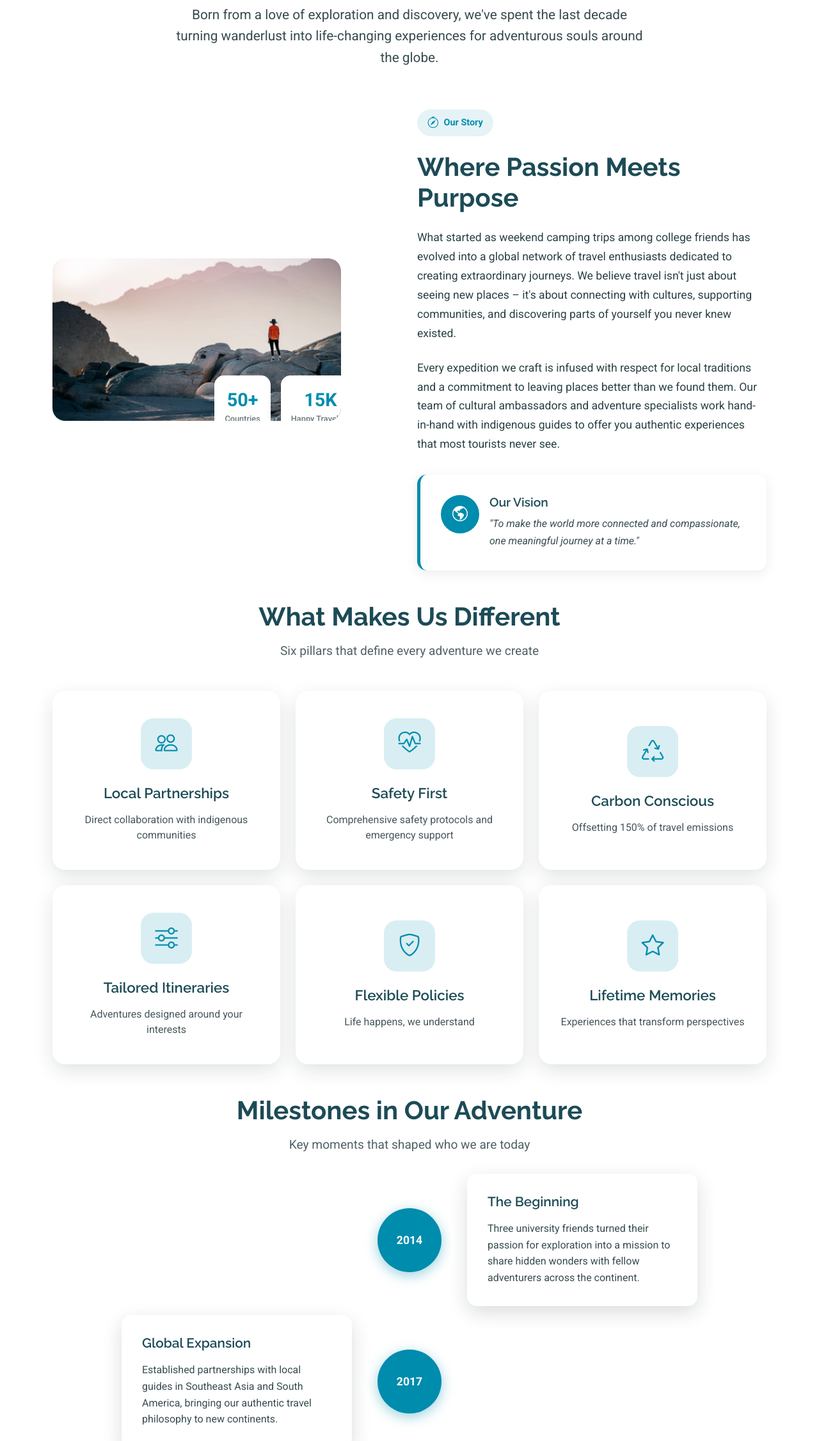
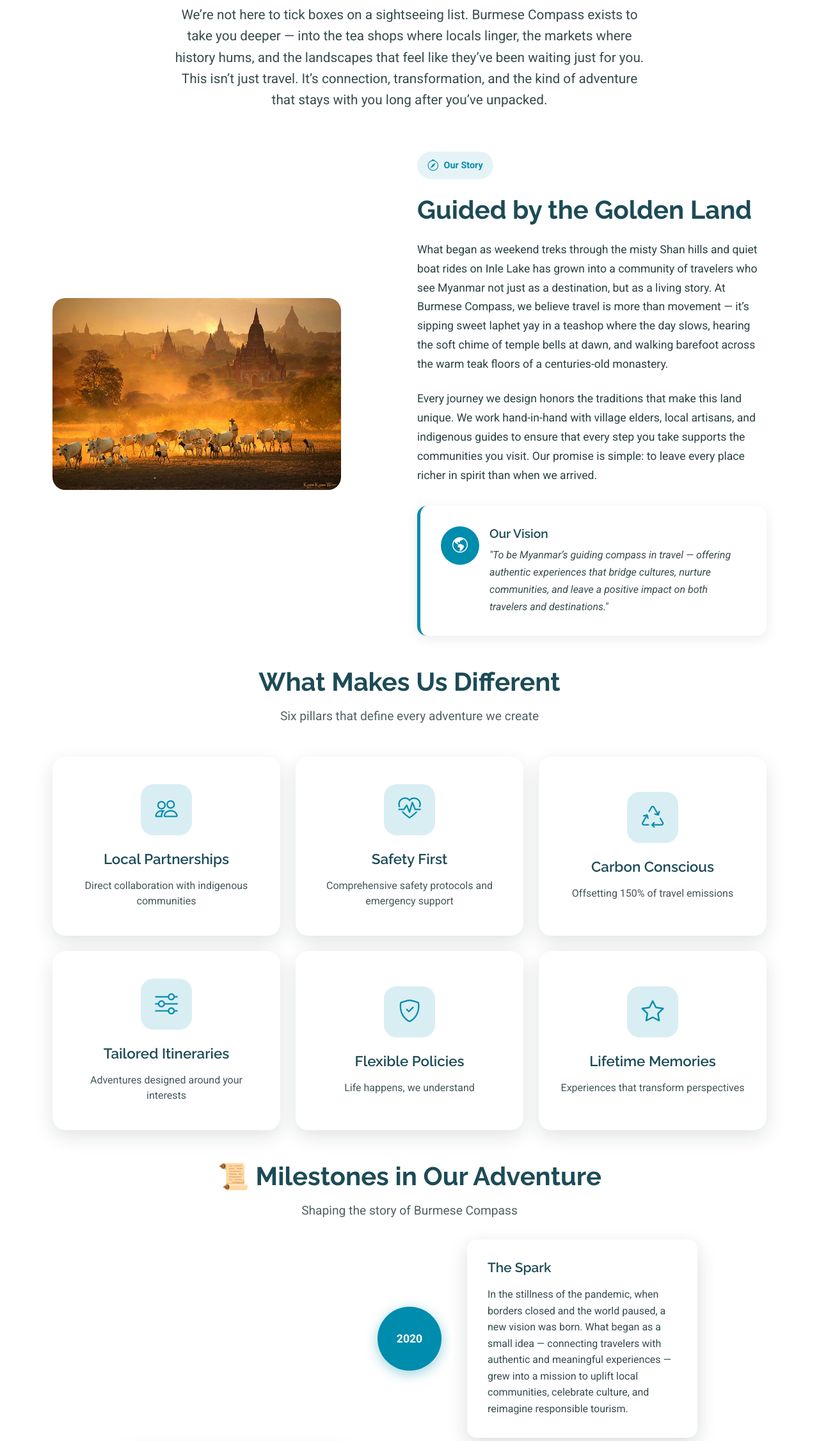
Before and after one commit to NwayOoPyaeZo/burmese-compass, a plain HTML site: page about.html in a window 1280 px wide. Shown: the part 547-2800 px from the top of the page at 64% size. Drawn offline with Linux system fonts and the light colour scheme.

Commit message:
upgrade_about_details

```diff
--- a/about.html
+++ b/about.html
@@ -106,7 +106,7 @@
     <div class="page-title dark-background page-about" data-aos="fade">
       <div class="container position-relative">
         <h1>About</h1>
-    <p>Esse dolorum voluptatum ullam est sint nemo et est ipsa porro placeat quibusdam quia assumenda numquam molestias.</p>
+        <p>Your compass to Myanmar’s soul — guiding you beyond the map, into stories worth telling</p>
         <nav class="breadcrumbs">
           <ol>
             <li><a href="index.html">Home</a></li>
@@ -114,7 +114,8 @@
           </ol>
         </nav>
       </div>
-</div><!-- End Page Title -->
+    </div>
+    <!-- End Page Title -->
 
 
     <!-- Travel About Section -->
@@ -125,9 +126,11 @@
         <div class="row">
           <div class="col-lg-8 mx-auto text-center mb-5">
             <div class="intro-content" data-aos="fade-up" data-aos-delay="200">
-              <h2>Redefining Travel,<br>One Adventure at a Time</h2>
-              <p class="lead">Born from a love of exploration and discovery, we've spent the last decade turning
-                wanderlust into life-changing experiences for adventurous souls around the globe.</p>
+              <h2>Redefining Travel,<br>One Story at a Time</h2>
+              <p class="lead">We’re not here to tick boxes on a sightseeing list. Burmese Compass exists to take you
+                deeper — into the tea shops where locals linger, the markets where history hums, and the landscapes that
+                feel like they’ve been waiting just for you. This isn’t just travel. It’s connection, transformation,
+                and the kind of adventure that stays with you long after you’ve unpacked.</p>
             </div>
           </div>
         </div>
@@ -135,17 +138,7 @@
         <div class="row align-items-center mb-5">
           <div class="col-lg-5" data-aos="zoom-in" data-aos-delay="300">
             <div class="hero-image">
-              <img src="assets/img/travel/showcase-7.webp" class="img-fluid" alt="Travel Adventure">
-              <div class="floating-stats">
-                <div class="stat-item">
-                  <span class="number">50+</span>
-                  <span class="label">Countries</span>
-                </div>
-                <div class="stat-item">
-                  <span class="number">15K</span>
-                  <span class="label">Happy Travelers</span>
-                </div>
-              </div>
+              <img src="assets/img/travel/showcase-7.jpeg" class="img-fluid" alt="Travel Adventure">
             </div>
           </div>
 
@@ -155,28 +148,30 @@
                 <i class="bi bi-compass"></i>
                 <span>Our Story</span>
               </div>
-              <h3>Where Passion Meets Purpose</h3>
-              <p>What started as weekend camping trips among college friends has evolved into a global network of travel
-                enthusiasts dedicated to creating extraordinary journeys. We believe travel isn't just about seeing new
-                places – it's about connecting with cultures, supporting communities, and discovering parts of yourself
-                you never knew existed.</p>
-              <p>Every expedition we craft is infused with respect for local traditions and a commitment to leaving
-                places better than we found them. Our team of cultural ambassadors and adventure specialists work
-                hand-in-hand with indigenous guides to offer you authentic experiences that most tourists never see.</p>
-
+              <h3>Guided by the Golden Land</h3>
+              <p>What began as weekend treks through the misty Shan hills and quiet boat rides on Inle Lake has grown
+                into a community of travelers who see Myanmar not just as a destination, but as a living story. At
+                Burmese Compass, we believe travel is more than movement — it’s sipping sweet laphet yay in a teashop
+                where the day slows, hearing the soft chime of temple bells at dawn, and walking barefoot across the
+                warm teak floors of a centuries-old monastery.</p>
+              <p>Every journey we design honors the traditions that make this land unique. We work hand-in-hand with
+                village elders, local artisans, and indigenous guides to ensure that every step you take supports the
+                communities you visit. Our promise is simple: to leave every place richer in spirit than when we
+                arrived.</p>
               <div class="mission-box">
                 <div class="mission-icon">
                   <i class="bi bi-globe-americas"></i>
                 </div>
                 <div class="mission-text">
                   <h4>Our Vision</h4>
-                  <p>"To make the world more connected and compassionate, one meaningful journey at a time."</p>
+                  <p>"To be Myanmar’s guiding compass in travel — offering authentic experiences that bridge cultures,
+                    nurture communities, and leave a positive impact on both travelers and destinations."</p>
                 </div>
               </div>
             </div>
           </div>
         </div>
-
+        <!-- what makes us different -->
         <div class="row">
           <div class="col-lg-12">
             <div class="features-grid" data-aos="fade-up" data-aos-delay="200">
@@ -285,13 +280,15 @@
             </div>
           </div>
         </div>
+        <!-- End what makes us different -->
 
+        <!-- milestones -->
         <div class="row mt-5">
           <div class="col-lg-12">
             <div class="journey-timeline" data-aos="fade-up" data-aos-delay="200">
               <div class="timeline-header text-center mb-5">
-                <h3>Milestones in Our Adventure</h3>
-                <p>Key moments that shaped who we are today</p>
+                <h3>📜 Milestones in Our Adventure</h3>
+                <p>Shaping the story of Burmese Compass</p>
               </div>
 
               <div class="timeline-container">
@@ -299,51 +296,65 @@
 
                 <div class="timeline-milestone" data-aos="slide-right" data-aos-delay="300">
                   <div class="milestone-marker">
-                    <span class="year">2014</span>
+                    <span class="year">2020</span>
                   </div>
                   <div class="milestone-content">
-                    <h4>The Beginning</h4>
-                    <p>Three university friends turned their passion for exploration into a mission to share hidden
-                      wonders with fellow adventurers across the continent.</p>
+                    <h4>The Spark</h4>
+                    <p>In the stillness of the pandemic, when borders closed and the world paused, a new vision was
+                      born.
+                      What began as a small idea — connecting travelers with authentic and meaningful experiences — grew
+                      into
+                      a mission to uplift local communities, celebrate culture, and reimagine responsible tourism.</p>
                   </div>
                 </div>
 
                 <div class="timeline-milestone" data-aos="slide-left" data-aos-delay="400">
                   <div class="milestone-marker">
-                    <span class="year">2017</span>
+                    <span class="year">2023</span>
                   </div>
                   <div class="milestone-content">
-                    <h4>Global Expansion</h4>
-                    <p>Established partnerships with local guides in Southeast Asia and South America, bringing our
-                      authentic travel philosophy to new continents.</p>
+                    <h4>The Roots of Inspiration</h4>
+                    <p>Team Apes was officially founded, the pioneering crew behind Burmese Compass. Bound by our shared
+                      love
+                      for Myanmar’s hidden treasures, we laid the foundation of a travel company grounded in trust,
+                      cultural
+                      respect, and unforgettable storytelling.</p>
                   </div>
                 </div>
 
                 <div class="timeline-milestone" data-aos="slide-right" data-aos-delay="500">
                   <div class="milestone-marker">
-                    <span class="year">2020</span>
+                    <span class="year">2024</span>
                   </div>
                   <div class="milestone-content">
-                    <h4>Community Impact</h4>
-                    <p>Launched our sustainable tourism initiative, directly supporting over 200 local families through
-                      employment and fair trade partnerships.</p>
+                    <h4>Global Expansion</h4>
+                    <p>From Myanmar to neighboring regions and beyond, Burmese Compass started reaching more travelers
+                      while
+                      staying true to its values. Partnerships, authentic experiences, and cultural respect became the
+                      hallmark
+                      of every journey.</p>
                   </div>
                 </div>
 
                 <div class="timeline-milestone" data-aos="slide-left" data-aos-delay="600">
                   <div class="milestone-marker">
-                    <span class="year">2024</span>
+                    <span class="year">Present</span>
                   </div>
                   <div class="milestone-content">
-                    <h4>Future Forward</h4>
-                    <p>Achieved B-Corp certification and committed to becoming the first fully regenerative travel
-                      company by 2030.</p>
+                    <h4>Expanding Horizons</h4>
+                    <p>Now reaching global travelers while holding fast to our values. With B-Corp certification
+                      achieved and an
+                      ambitious goal of becoming the world’s first fully regenerative travel company by 2030, we are not
+                      just
+                      planning trips — we are shaping the future of tourism.</p>
+                  </div>
+                </div>
+
               </div>
             </div>
           </div>
         </div>
-          </div>
-        </div>
+        <!-- end milestones -->
 
         <div class="row mt-5">
           <div class="col-lg-12">
```
Also changed, not shown: assets/img/travel/showcase-7.jpeg (added), assets/img/travel/showcase-7.webp (deleted). Lines whose indentation alone changed are shown as unchanged.
